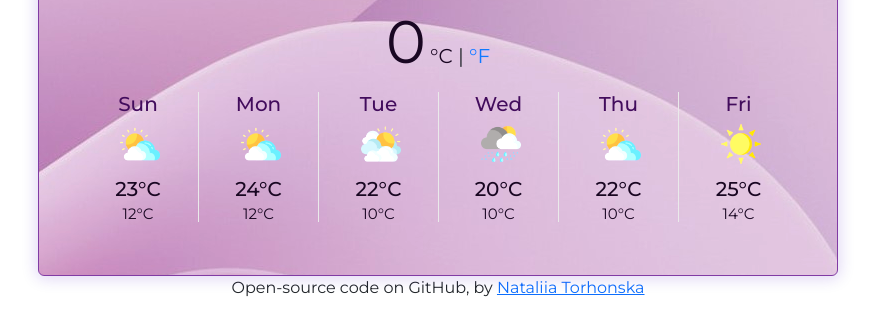
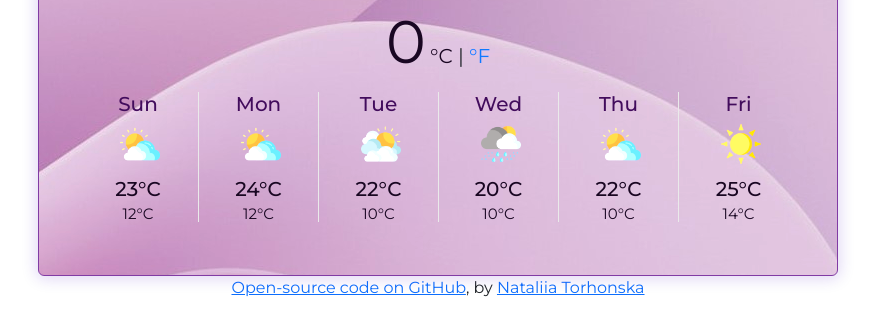
Before and after one commit to tor-nat-a/warm-cold-app, a plain HTML site: page index.html in a window 1280 px wide. Shown: the part 314-650 px from the top of the page, without its empty margins (202-1077 px from the left). Drawn offline with nearby package versions, Linux system fonts and the light colour scheme; no server answers.

Commit message:
Added code on GitHub

```diff
--- a/index.html
+++ b/index.html
@@ -188,7 +188,7 @@
     </div>
     <footer class="by">
       <p>
-        Open-source code on GitHub, by
+        <a href="https://github.com/tor-nat-a/warm-cold-app">Open-source code on GitHub</a>, by
         <a href="https://www.instagram.com/_tor_nat_a_/">Nataliia Torhonska</a>
       </p>
     </footer>
```
